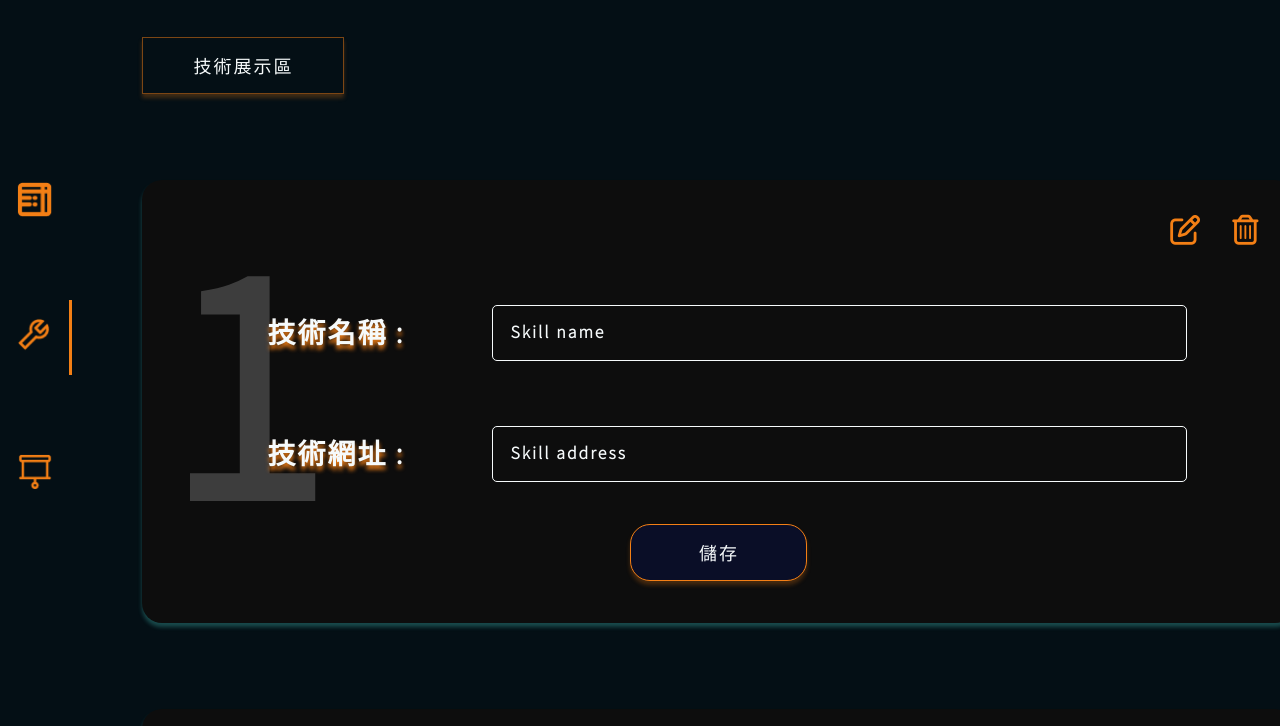
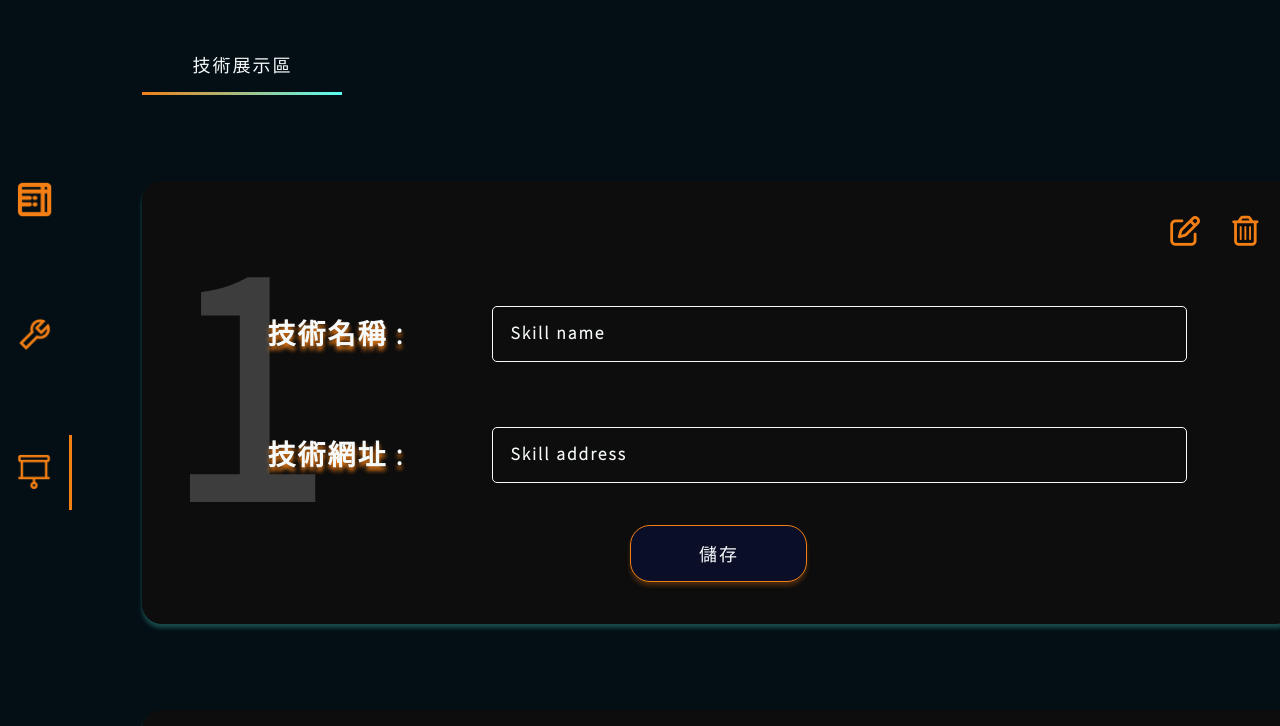
Before and after one commit to SYdni-31/tfd105_g5, a website: page src/companyback_tech.html in a window 1280 px wide. Shown: the part 63-789 px from the top of the page. Drawn offline with nearby package versions, Linux system fonts and the light colour scheme; files that its build step writes are made by us from their sources.

Commit message:
feat 更改名稱 live變tech

```diff
--- a/src/companyback_live.html
+++ b/src/companyback_tech.html
@@ -108,7 +108,7 @@
     <!-- 先連結main再連結各自設的js -->
     <script src="js/main.min.js"></script>
     <script src="js/login.min.js"></script>
-    <script src="js/companyback_live.min.js"></script>
+    <script src="js/companyback_tech.min.js"></script>
 </body>
 
 </html>
--- a/src/sass/page/_c_back.scss
+++ b/src/sass/page/_c_back.scss
@@ -126,7 +126,7 @@
 
 //第二層
 .chatboard {
-    padding-top: 80px;
+    padding-top: 160px;
 }
 
 .chat1_company {
@@ -705,7 +705,7 @@ li.two {
             }
 
             .pt-58 {
-                padding-top: 0;
+                padding-top: 2%;
             }
 
             .form_under {
@@ -803,7 +803,7 @@ li.two {
 
             .flatpickr-calendar.inline {
                 position: relative;
-                margin: 0 auto;
+                margin: 10% auto 0;
                 left: 0;
             }
 
@@ -813,7 +813,7 @@ li.two {
                 .form-contril,
                 .timepicker {
                     margin: 0 auto;
-                    margin-top: 5%;
+                    margin-top: 8%;
                     min-width: 250px;
                 }
             }
@@ -828,7 +828,7 @@ li.two {
                 .field,
                 .companyback_submit {
                     margin: 0 auto;
-                    margin-top: 5%;
+                    margin-top: 7%;
                     height: 55px;
                 }
 
@@ -853,6 +853,7 @@ li.two {
     //以下兩個li
     ul.companyback_main_chatbox {
         @include relative();
+
         .one {
             width: 80%;
             margin: 0 auto;
@@ -870,8 +871,9 @@ li.two {
             // @include absolute(0, 0, auto, auto, 10);
             @include fixed(0, 0, auto, auto, 100);
             height: calc(100vh - 70px);
+
             // @include sticky(0, 0, auto, auto, 10);
-            .companyback_chated{
+            .companyback_chated {
                 // height: calc(100vh - 350px);
             }
         }
@@ -1036,6 +1038,7 @@ li.two {
         }
 
         .companyback_chated {
+
             // height: calc(100vh - 190px);
             p.chat_content {
                 font-size: 14px;
--- a/src/sass/page/_c_back_info.scss
+++ b/src/sass/page/_c_back_info.scss
@@ -4,7 +4,7 @@
     input[type='radio']:after {
         width: 25px;
         height: 25px;
-        border-radius: 15px;
+        border-radius: 50%;
         top: -2px;
         left: -1px;
         position: relative;
@@ -18,7 +18,7 @@
     input[type='radio']:checked:after {
         width: 25px;
         height: 25px;
-        border-radius: 15px;
+        border-radius: 50%;
         top: -2px;
         left: -1px;
         position: relative;
@@ -526,6 +526,20 @@
     .companyback_info_form {
         .all_input {
             justify-content: center;
+
+            li:nth-child(1) {
+                .field {
+                    label::before {
+                        left: -20%;
+                        top: 64%;
+                    }
+
+                    .label-before {
+                        top: 49%;
+                        left: -20%;
+                    }
+                }
+            }
         }
 
         input[type='radio']:after {
@@ -538,6 +552,12 @@
 
             top: -1px;
             left: 1px;
+        }
+
+        .introduce {
+            label::before {
+                top: 16%;
+            }
         }
     }
 }
--- a/src/sass/page/_c_back_live.scss
+++ b/src/sass/page/_c_back_tech.scss
@@ -13,12 +13,12 @@ $companyback_num2 : 2;
 
     .title_skill {
         display: block;
-        color: $second-color;
-        border: 1px solid rgba($accent-color, 0.5);
+        color: #f6fafb;
+        border-bottom: 3px solid;
+        border-image-source: linear-gradient(to left, #57fff5, #f37f15);
         padding: 15px 50px;
+        border-image-slice: 1;
         text-align: center;
-        //  line-height: 57px;
-        box-shadow: 0px 4px 4px rgba($accent-color, 0.25);
     }
 
 }
--- a/src/sass/style.scss
+++ b/src/sass/style.scss
@@ -15,7 +15,7 @@
 // 各頁面的css請在這邊引入，不用再寫到html了
 @import 'page/index';
 @import 'page/c_back';
-@import 'page/c_back_live';
+@import 'page/c_back_tech';
 @import 'page/about';
 @import 'page/live';
 @import 'page/extend';
```
Also changed, not shown: src/js/companyback_tech.js (renamed from src/js/companyback_live.js).
